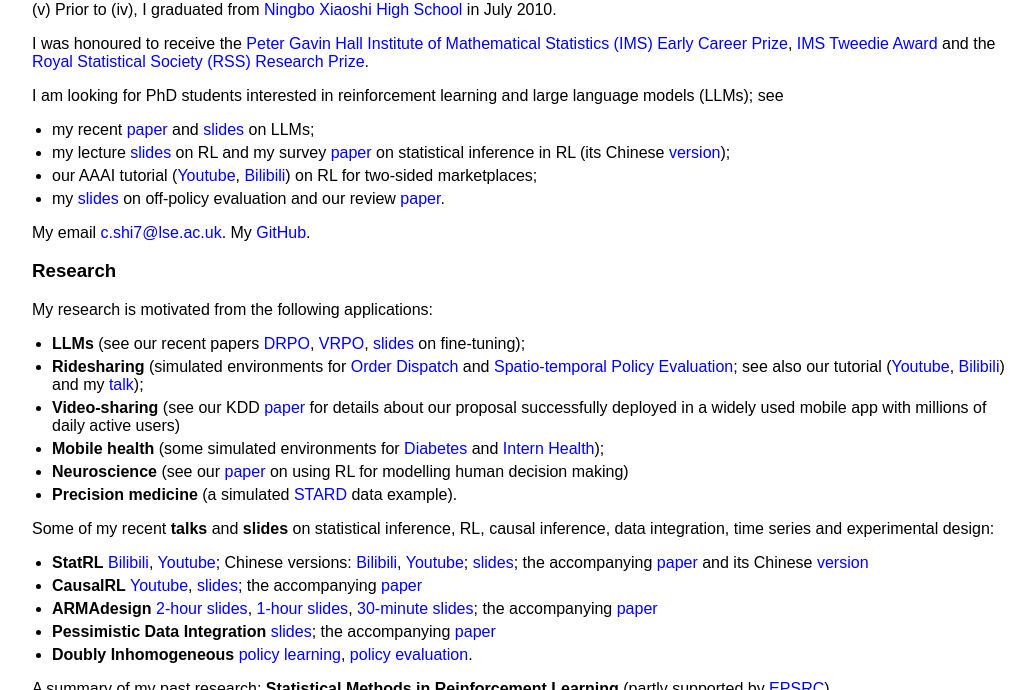
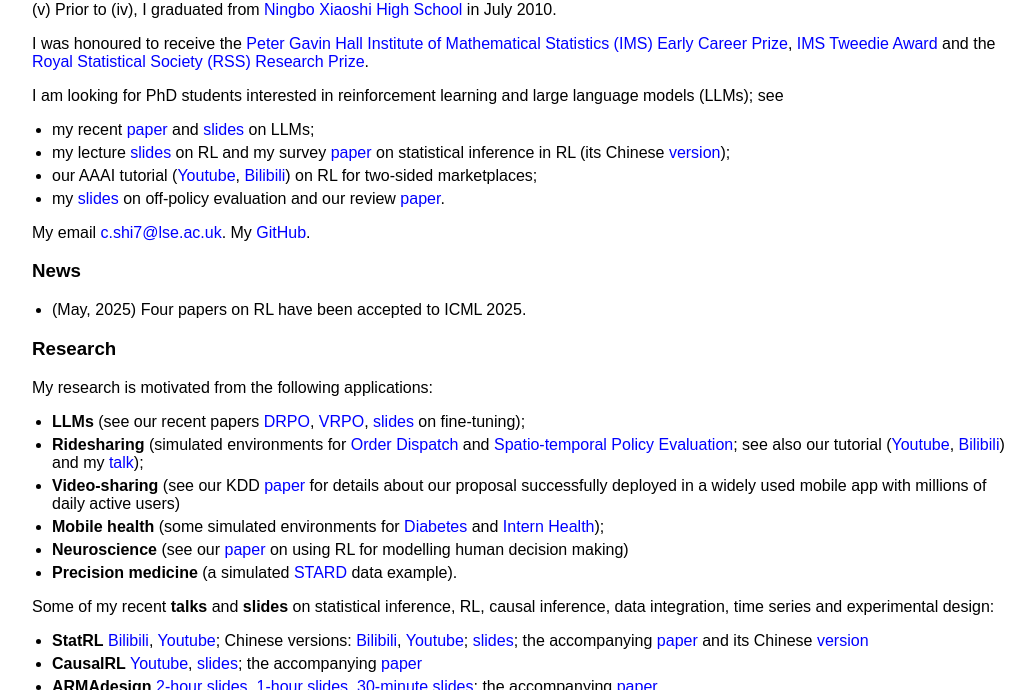
Before and after one commit to callmespring/callmespring.github.io, a Jekyll site: the page built from index.md, in a window 1280 px wide and 900 px high, scrolled down 1043 px, cut to the strip 0-690 px from the top of the window. Shown: the whole strip, without its empty margins (108-1143 px from the left). Built offline with Jekyll 4.4.1, drawn with Linux system fonts in a browser that asks for light colours.

Commit message:
Update index.md

```diff
--- a/index.md
+++ b/index.md
@@ -32,6 +32,10 @@
 
 My email <c.shi7@lse.ac.uk>. My [GitHub](https://github.com/callmespring).
 
+### News
+
+* (May, 2025) Four papers on RL have been accepted to ICML 2025.
+
 ### Research
 
 My research is motivated from the following applications:
```
